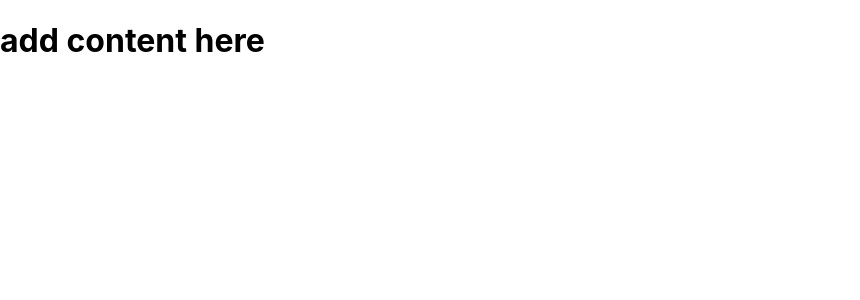
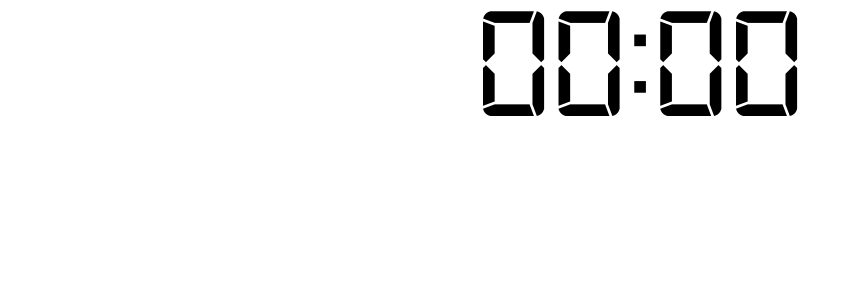
Before and after one commit to austinbooth/pomodoro, a React (Create React App) app: page / in a window 1280 px wide. Shown: the top 300 px of the page, without its empty margins (0-860 px from the left). Built offline with nearby package versions, Linux system fonts and the light colour scheme.

Commit message:
tidys, adds basic styling and removes some of the standard stuff from create-react-app

```diff
--- a/src/App.css
+++ b/src/App.css
@@ -1,38 +1,12 @@
-.App {
-  text-align: center;
+@font-face {
+  font-family: 'digital-7';
+  src: url('./fonts/digital-7.ttf');
 }
 
-.App-logo {
-  height: 40vmin;
-  pointer-events: none;
+#countdown {
+  font-family: 'digital-7';
+  font-size: 10em;
+  display: flex;
+  flex-direction: 'row';
+  justify-content: center;
 }
-
-@media (prefers-reduced-motion: no-preference) {
-  .App-logo {
-    animation: App-logo-spin infinite 20s linear;
-  }
-}
-
-.App-header {
-  background-color: #282c34;
-  min-height: 100vh;
-  display: flex;
-  flex-direction: column;
-  align-items: center;
-  justify-content: center;
-  font-size: calc(10px + 2vmin);
-  color: white;
-}
-
-.App-link {
-  color: #61dafb;
-}
-
-@keyframes App-logo-spin {
-  from {
-    transform: rotate(0deg);
-  }
-  to {
-    transform: rotate(360deg);
-  }
-}
--- a/src/App.tsx
+++ b/src/App.tsx
@@ -1,9 +1,10 @@
-import './App.css';
+import './App.css'
+import Countdown from './components/Countdown';
 
 function App() {
   return (
     <div className="Pomodoro">
-      <h1>add content here</h1>
+      <Countdown time={0} />
     </div>
   );
 }
```
Also changed, not shown: 1 other file (tests, documents, lock files or other folders).
